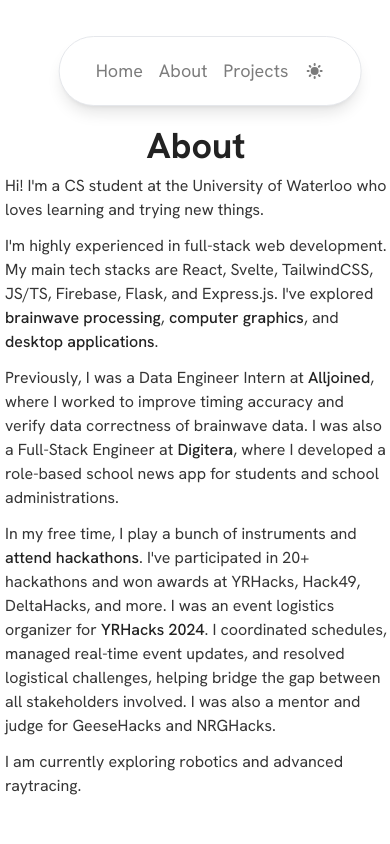
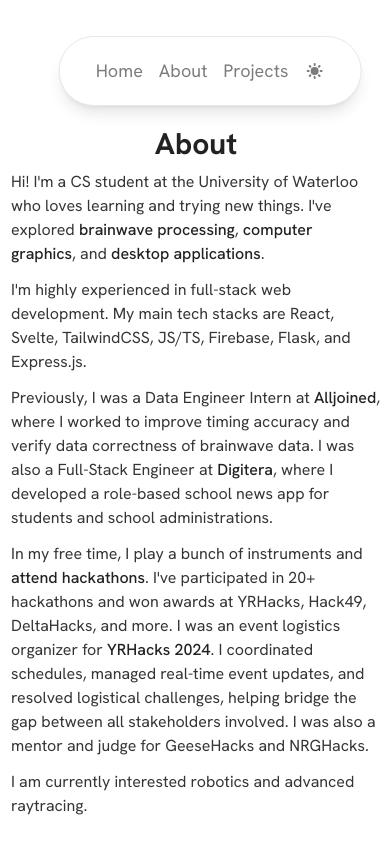
Before and after one commit to andrewchu16/andrewchu.ca, a Next.js app: page /about in a window 390 px wide. Built offline with nearby package versions, Linux system fonts and the light colour scheme.

Commit message:
Fix styling

```diff
--- a/src/app/about/page.tsx
+++ b/src/app/about/page.tsx
@@ -17,17 +17,12 @@ export default function About() {
         <meta property="thumbnail" content="/icon.svg" />
       </Head>
       <div className="pt-[126px] sm:pt-0 min-h-screen w-screen flex flex-col">
-        <div className="px-1 sm:px-0 flex flex-col justify-start sm:justify-center items-center flex-grow">
-          <h1 className="text-4xl font-bold mb-2">About</h1>
+        <div className="px-2.5 sm:px-0 flex flex-col justify-start sm:justify-center items-center flex-grow">
+          <h1 className="text-3xl sm:text-4xl font-bold mb-2">About</h1>
           <div className="max-w-[34rem] flex flex-col gap-3 text-body">
             <p>
               Hi! I&apos;m a CS student at the University of Waterloo who loves
-              learning and trying new things.
-            </p>
-            <p>
-              I&apos;m highly experienced in full-stack web development. My main
-              tech stacks are React, Svelte, TailwindCSS, JS/TS, Firebase,
-              Flask, and Express.js. I&apos;ve explored{" "}
+              learning and trying new things. I&apos;ve explored{" "}
               <WebLink href="https://dorahacks.io/buidl/17834">
                 brainwave processing
               </WebLink>
@@ -40,6 +35,11 @@ export default function About() {
                 desktop applications
               </WebLink>
               .
+            </p>
+            <p>
+              I&apos;m highly experienced in full-stack web development. My main
+              tech stacks are React, Svelte, TailwindCSS, JS/TS, Firebase,
+              Flask, and Express.js.
             </p>
             <p>
               Previously, I was a Data Engineer Intern at{" "}
@@ -66,7 +66,7 @@ export default function About() {
               stakeholders involved. I was also a mentor and judge for
               GeeseHacks and NRGHacks.
             </p>
-            <p>I am currently exploring robotics and advanced raytracing.</p>
+            <p>I am currently interested robotics and advanced raytracing.</p>
           </div>
         </div>
       </div>
--- a/src/components/project-gallery/components/ProjectCard.tsx
+++ b/src/components/project-gallery/components/ProjectCard.tsx
@@ -8,7 +8,7 @@ export default function ProjectCard({ project }: { project: Project }) {
   return (
     <div className="rounded-lg flex flex-col lg:max-w-72 w-full max-w-84 dark:border-0 dark:shadow-sm dark:shadow-neutral-700 border dark:border-secondary gap-2">
       <div className="relative w-full h-32 rounded-t-md overflow-hidden">
-        <a href={project.projectUrl} target="_blank">
+        <a href={project.projectUrl} target="_blank" className="relative block w-full h-full">
           <Image
             src={project.image}
             alt={project.imageAlt}
```
